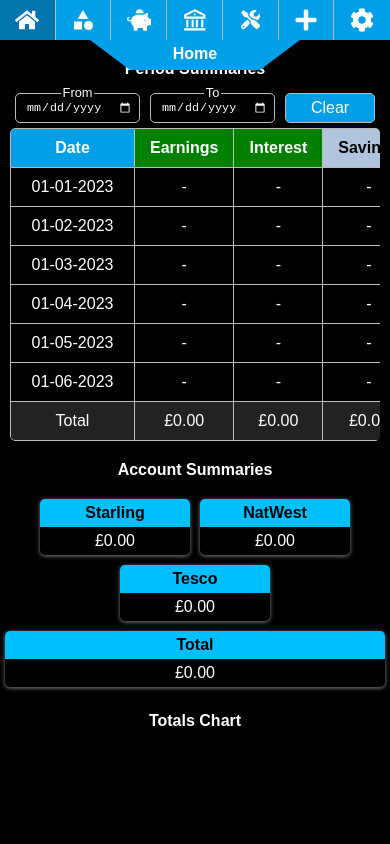
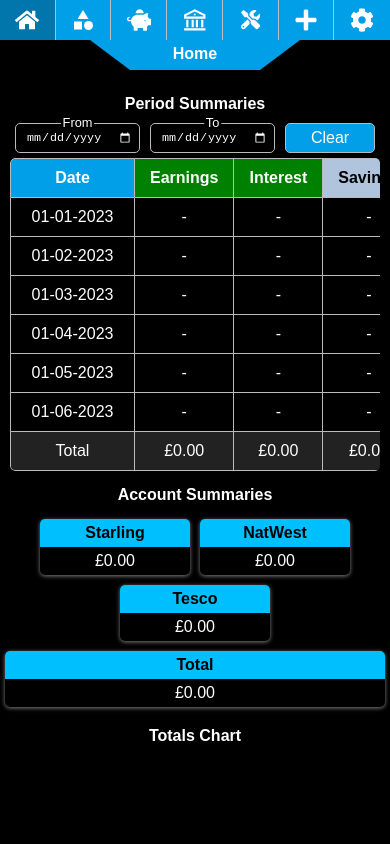
Before and after one commit to Vyper248/budget-app-2, a React (Vite) app: page / in a window 390 px wide. Shown: the top 844 px of the page. Built offline with nearby package versions, Linux system fonts and the light colour scheme.

Commit message:
Added more responsive styling to main pages.

```diff
--- a/src/components/ItemComponents/ItemList/ItemList.style.ts
+++ b/src/components/ItemComponents/ItemList/ItemList.style.ts
@@ -34,7 +34,7 @@ const StyledItemList = styled.div`
     }
 
     @media screen and (max-width: 700px) {
-        padding-top: 30px !important;
+        padding-top: 0px !important;
         width: 100% !important;
     }
 `;
--- a/src/components/styled/ItemPageLayout.ts
+++ b/src/components/styled/ItemPageLayout.ts
@@ -28,6 +28,7 @@ const ItemPageLayout = styled.div`
     @media screen and (max-width: 700px) {
         width: calc(100% - 10px);
         flex-direction: column;
+        margin: auto;
 
         & > div:last-child {
             overflow: visible;
--- a/src/index.css
+++ b/src/index.css
@@ -52,6 +52,6 @@ body {
 
 @media screen and (max-width: 700px) {
   body {
-    padding-top: 40px;
+    padding-top: 80px;
   }
 }
--- a/src/pages/Home/Home.style.ts
+++ b/src/pages/Home/Home.style.ts
@@ -1,7 +1,13 @@
 import styled from "styled-components";
 
 const StyledHome = styled.div`
+    @media screen and (max-width: 700px) {
+        padding-top: 0px !important;
 
+        h4 {
+            margin: 15px auto 10px auto;
+        }
+    }
 `;
 
 export default StyledHome
--- a/src/pages/Settings/Settings.style.ts
+++ b/src/pages/Settings/Settings.style.ts
@@ -9,6 +9,10 @@ const StyledSettings = styled.div`
             margin-bottom: 5px;
         }
     }
+
+    @media screen and (max-width: 700px) {
+        padding-top: 10px;
+    }
 `;
 
 export default StyledSettings
--- a/src/pages/Settings/Settings.tsx
+++ b/src/pages/Settings/Settings.tsx
@@ -1,8 +1,8 @@
 import { useAppDispatch, useAppSelector } from "@/redux/hooks";
 import StyledSettings from "./Settings.style";
 
-import { ColourScheme, setColourScheme, setSettings } from "@/redux/settingsSlice";
-import { changeColourScheme } from "@/utils/general.utils";
+import { setSettings } from "@/redux/settingsSlice";
+import { useResponsive } from "@/utils/customHooks.utils";
 
 import Input from "@/components/Input/Input";
 import Dropdown from "@/components/Dropdown/Dropdown";
@@ -10,6 +10,7 @@ import BackupRestore from "@/components/BackupRestore/BackupRestore";
 
 const Settings = ({}) => {
 	const dispatch = useAppDispatch();
+	const { isMobile } = useResponsive();
 	const settings = useAppSelector(state => state.settings);
 
 	const labelWidth = '200px';
@@ -25,7 +26,7 @@ const Settings = ({}) => {
 
 	return (
 		<StyledSettings>
-			<h4 className='centered'>Settings</h4>
+			{ !isMobile && <h4 className='centered'>Settings</h4> }
 
 			<div className='settingsContainer'>
 				<Input type='date' label='Start Date' labelWidth={labelWidth} value={settings.startDate} onChange={onChangeString('startDate')}/>
--- a/src/pages/Tools/Tools.style.ts
+++ b/src/pages/Tools/Tools.style.ts
@@ -10,6 +10,10 @@ const StyledTools = styled.div`
             margin: 2px 5px;
         }
     }
+
+    @media screen and (max-width: 700px) {
+        padding-top: 10px;
+    }
 `;
 
 export default StyledTools
--- a/src/pages/Tools/Tools.tsx
+++ b/src/pages/Tools/Tools.tsx
@@ -1,5 +1,7 @@
 import { useState } from "react";
 import StyledTools from "./Tools.style";
+
+import { useResponsive } from "@/utils/customHooks.utils";
 
 import Button from "@/components/Button/Button";
 import CategoryBreakdown from "./CategoryBreakdown/CategoryBreakdown";
@@ -15,11 +17,12 @@ const pages = [
 ]
 
 const Tools = ({}) => {
+	const { isMobile } = useResponsive();
 	const [subPage, setSubPage] = useState(pages[0].label);
 
 	return (
 		<StyledTools>
-			<h4>Tools</h4>
+			{ !isMobile && <h4>Tools</h4> }
 			<div id='pageButtons'>
 				{
 					pages.map(({label}) => <Button key={`category-${label}`} onClick={() => setSubPage(label)} label={label} selected={subPage === label}/>)
```
